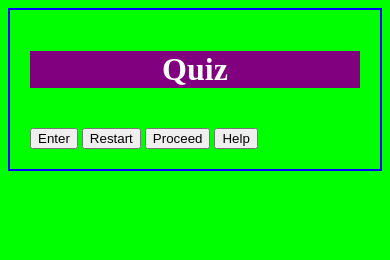
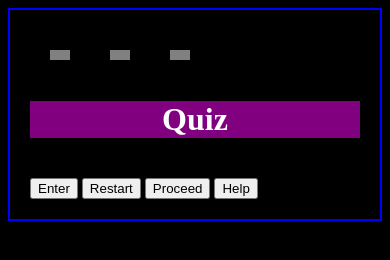
Before and after one commit to Varun0631/Assignment1-Web-Programming, a website: page public_html/index.html in a window 390 px wide. Drawn offline with Linux system fonts and the light colour scheme.

Commit message:
This is final half of my css file.

```diff
--- a/public_html/css/index.css
+++ b/public_html/css/index.css
@@ -36,3 +36,31 @@ h1{
 	color: white;
 	background-color: purple;
 }
+
+ul{
+	background-color: yellow;
+}
+
+h3{
+	background-color: #66ccff;
+}
+
+@media (max-width: 450px){
+	body{
+		background: black;
+	}
+}
+.container{
+    width:100%;
+    height: auto;
+    background: black;
+    display: flex;
+    flex-direction: row;
+}
+
+.box{
+	width: 20px;
+	height: 10px;
+	margin: 20px;
+	background: gray;
+}
```
